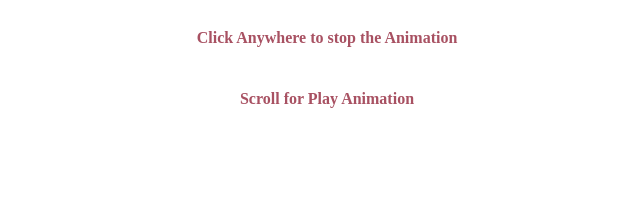
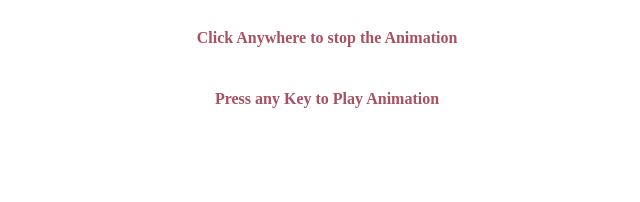
Before and after one commit to Muhammad-Salman-Hassan/ThreeCircleAnimation, a plain HTML site: page index.html in a window 1280 px wide. Shown: the top 202 px of the page, 313-953 px from the left. Drawn offline with Linux system fonts and the light colour scheme.

Commit message:
changes in html

```diff
--- a/index.html
+++ b/index.html
@@ -11,7 +11,7 @@
    <div class="inst">
 
     <h4>Click Anywhere to stop the Animation</h4>
-    <h4>Scroll for Play Animation</h4>
+    <h4>Press any Key to Play Animation</h4>
    </div>
 
     <div class="mybody">
```
